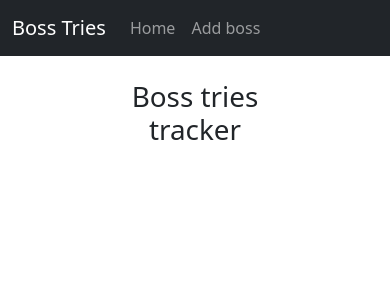
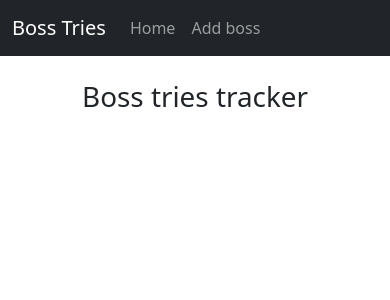
Before and after one commit to DavidMazarro/boss-tries, a React app: page / in a window 390 px wide. Shown: the top 300 px of the page. Built offline with nearby package versions, Linux system fonts and the light colour scheme.

Commit message:
Improved responsiveness of app title heading

```diff
--- a/src/pages/Home.tsx
+++ b/src/pages/Home.tsx
@@ -17,10 +17,9 @@ const Home: React.FC = () => {
       <NavBar></NavBar>
 
       <br />
-      <div className="w-50 ml-0 mr-0 mx-auto text-center">
+      <div className="w-100 ml-0 mr-0 mx-auto text-center">
         <h1>Boss tries tracker</h1>
       </div>
-      <br />
 
       <Container>
         <Row xs={1} sm={2} md={2} lg={3} xl={4} className="g-4 m-4">
```
